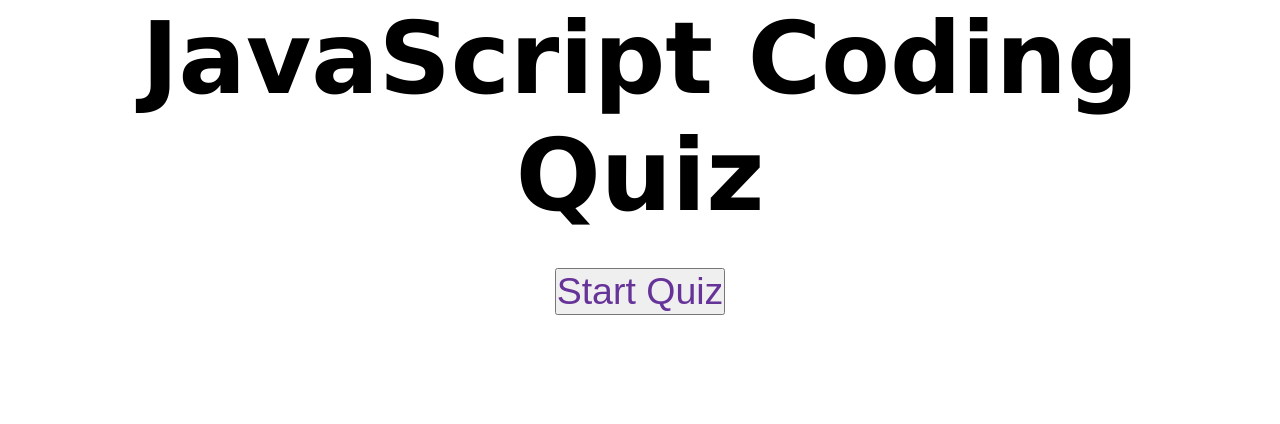
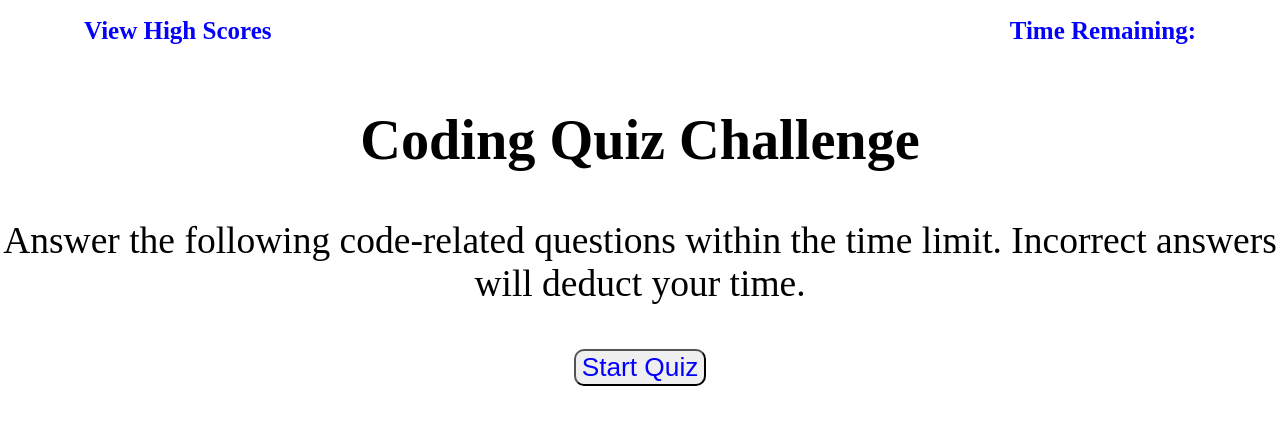
Before and after one commit to spamdalfz/JavaScript-quiz, a plain HTML site: page index.html in a window 1280 px wide. Drawn offline with Linux system fonts and the light colour scheme.

Commit message:
added css stying and declared html elements.

```diff
--- a/assets/css/style.css
+++ b/assets/css/style.css
@@ -1,20 +1,66 @@
 * {
-    margin: 0;
-    padding: 0;
+  box-sizing: border-box;
+}
 
-  }
+:root {
+  font-size: 50px;
+  --primary: #0400ff;
+  --secondary: #ff69b4;
+}
 
 body {
-   font-family: 'Lucida Sans', 'Lucida Sans Regular', 'Lucida Grande', 'Lucida Sans Unicode', Geneva, Verdana, sans-serif;
-   font-size: 50px;
-   text-align: center;
+  margin: 0;
+  padding: 0;
 }
 
-h1 {
-
+/*Header Section*/
+header {
+  font-size: 25%;
+  display: flex;
+  justify-content: space-between;
+  margin: auto;
+  width: 90%;
 }
 
-h2 button {
-    font-size: 50%;
-    color: rebeccapurple
+#high-scores {
+  color: var(--primary);
 }
+
+#high-scores:hover {
+  cursor: pointer;
+  color: var(--secondary)
+}
+
+header h1 {
+  padding-left: 20px;
+  display: inline;
+}
+
+.timer {
+  color: var(--primary);
+  display: inline;
+  text-align: right;
+  padding-right: 20px;
+}
+
+/* Main Content*/
+.start-quiz-container {
+  font-size: 75%;
+  display: flex;
+  justify-content: center;
+  display: inline;
+  text-align: center;
+}
+
+#start-game {
+  font-size: 70%;
+  color: var(--primary);
+  border-radius: 10px;
+}
+
+/* Hover effects for buttons */
+.btn:hover {
+  background: var(--secondary);
+  box-shadow: 0 2px grey;
+  cursor: pointer;
+}
--- a/assets/js/script.js
+++ b/assets/js/script.js
@@ -1,2 +0,0 @@
-const startQuiz = document.getElementById('start-quiz')
-//const
--- a/index.html
+++ b/index.html
@@ -6,27 +6,34 @@
     <meta name="viewport" content="width=device-width, initial-scale=1.0" />
     <meta http-equiv="X-UA-Compatible" content="ie=edge" />
     <link rel="stylesheet" href="./assets/css/style.css" />
-    <title>JavaScript Quiz</title>
+    <title>Coding Quiz</title>
 </head>
 
 <body>
-    <h1>JavaScript Coding Quiz</h1>
 
-    <div></div>
+    <header>
+        <h1 id="high-scores">View High Scores</h1>
+        <h1 class="timer">Time Remaining: <span id="timer"></span></h1>
+    </header>
 
-   <h2><button id="start-quiz">Start Quiz</button></h2>
+    <div class="start-quiz-container" class="show">
+        <div class="start-container">
+            <h2>Coding Quiz Challenge</h2>
+            <p>
+                Answer the following code-related questions within the time limit. Incorrect answers will deduct your
+                time.
+            </p>
+            <button class="btn startend" id="start-game">Start Quiz</button>
+        </div>
+    </div>
 
+    <section id="question-container" class="hide">
+        <div class="question section">
+            <div id="questions"></div>
+            <div id="answer-buttons" class="btn-grid"></div>
+        </div>
+    </section>
 
+    <section id="" </body>
 
-
-
-
-
-
-
-
-
-
-
-<script src="./assets/js/script.js"></script>
-</body>
+</html>
```
